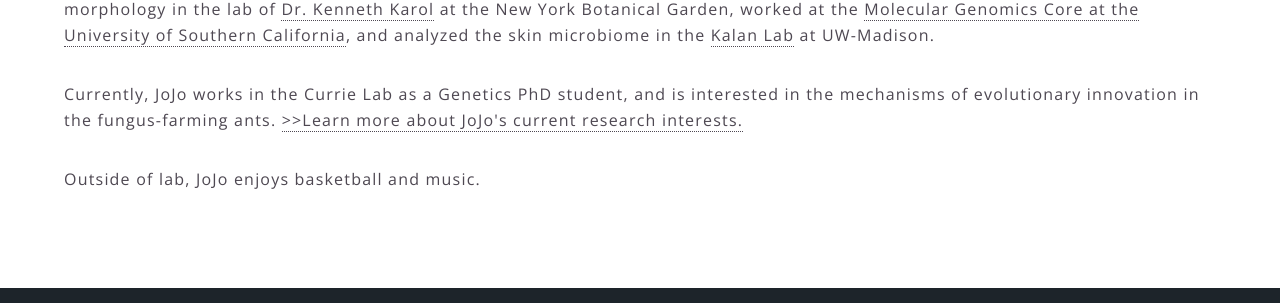
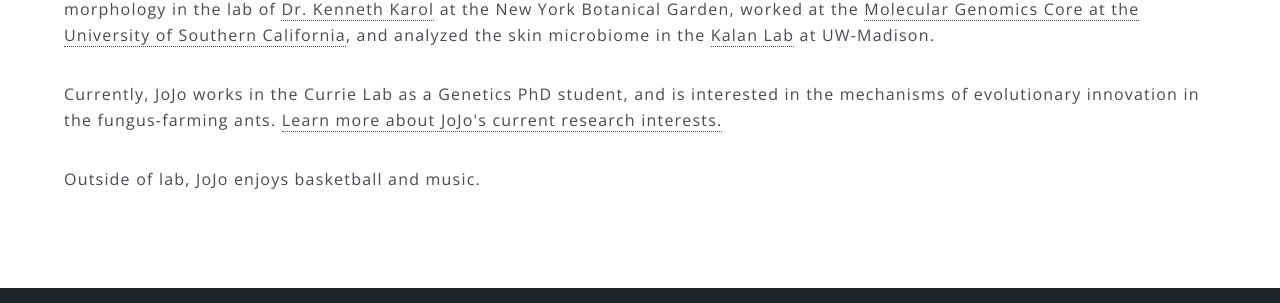
Before and after one commit to jojosardina/jojosardina.github.io, a Jekyll site: the page built from about.html, in a window 1280 px wide and 1096 px high. Shown: the part 530-833 px from the top of the window. Built offline with Jekyll 4.4.1, drawn with Linux system fonts in a browser that asks for light colours.

```diff
--- a/about.html
+++ b/about.html
@@ -13,7 +13,7 @@ title: About
 
 				<p>Currently, JoJo works in the Currie Lab as a Genetics PhD student,
 				and is interested in the mechanisms of evolutionary innovation in the fungus-farming ants.
-					<a href="www.jojosardina.org/research">>>Learn more about JoJo's current research interests.</a>
+					<a href="www.jojosardina.org/research">Learn more about JoJo's current research interests.</a>
 				</p>
 
 				<p>Outside of lab, JoJo enjoys basketball and music.</p>
```
